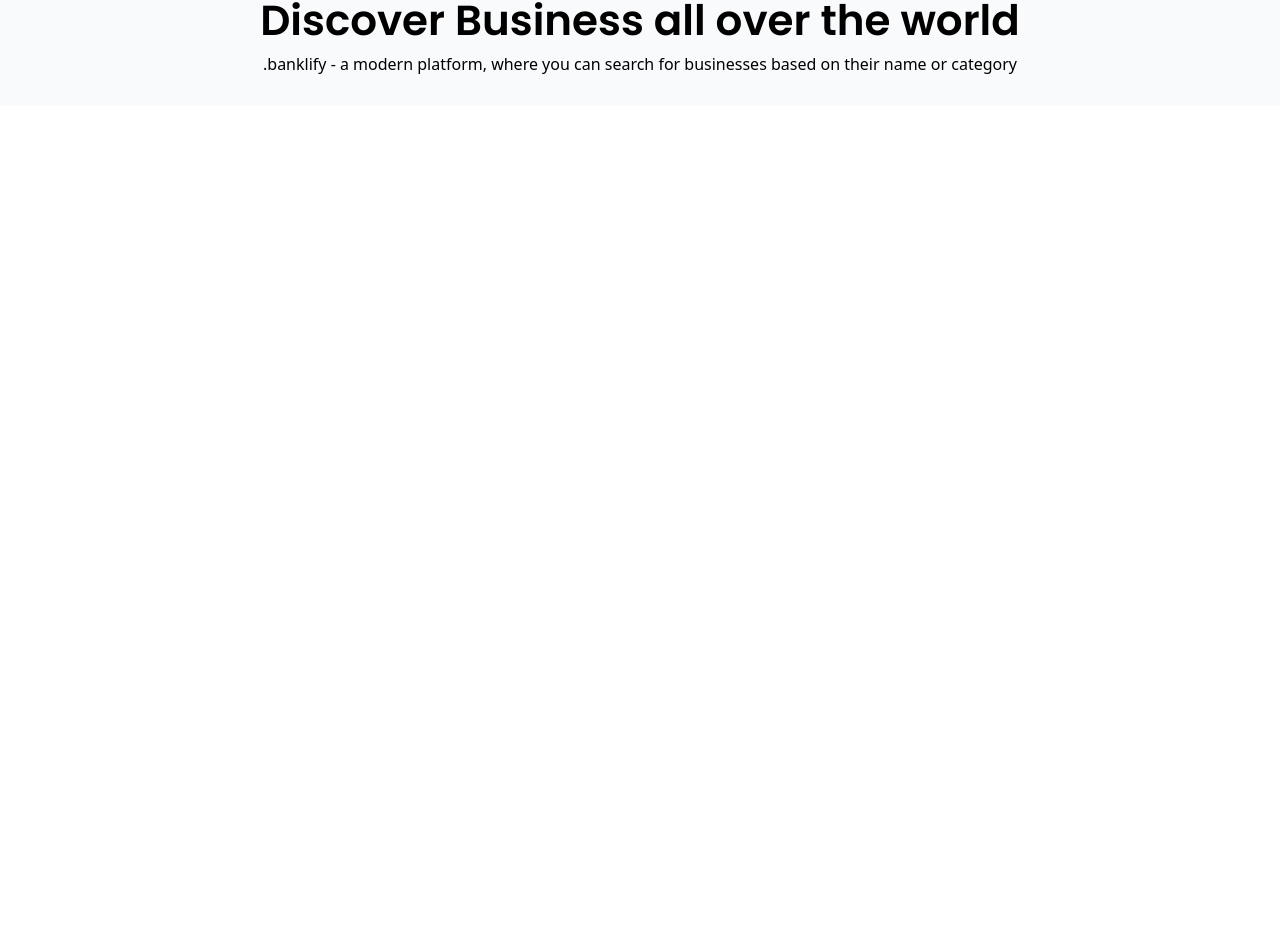
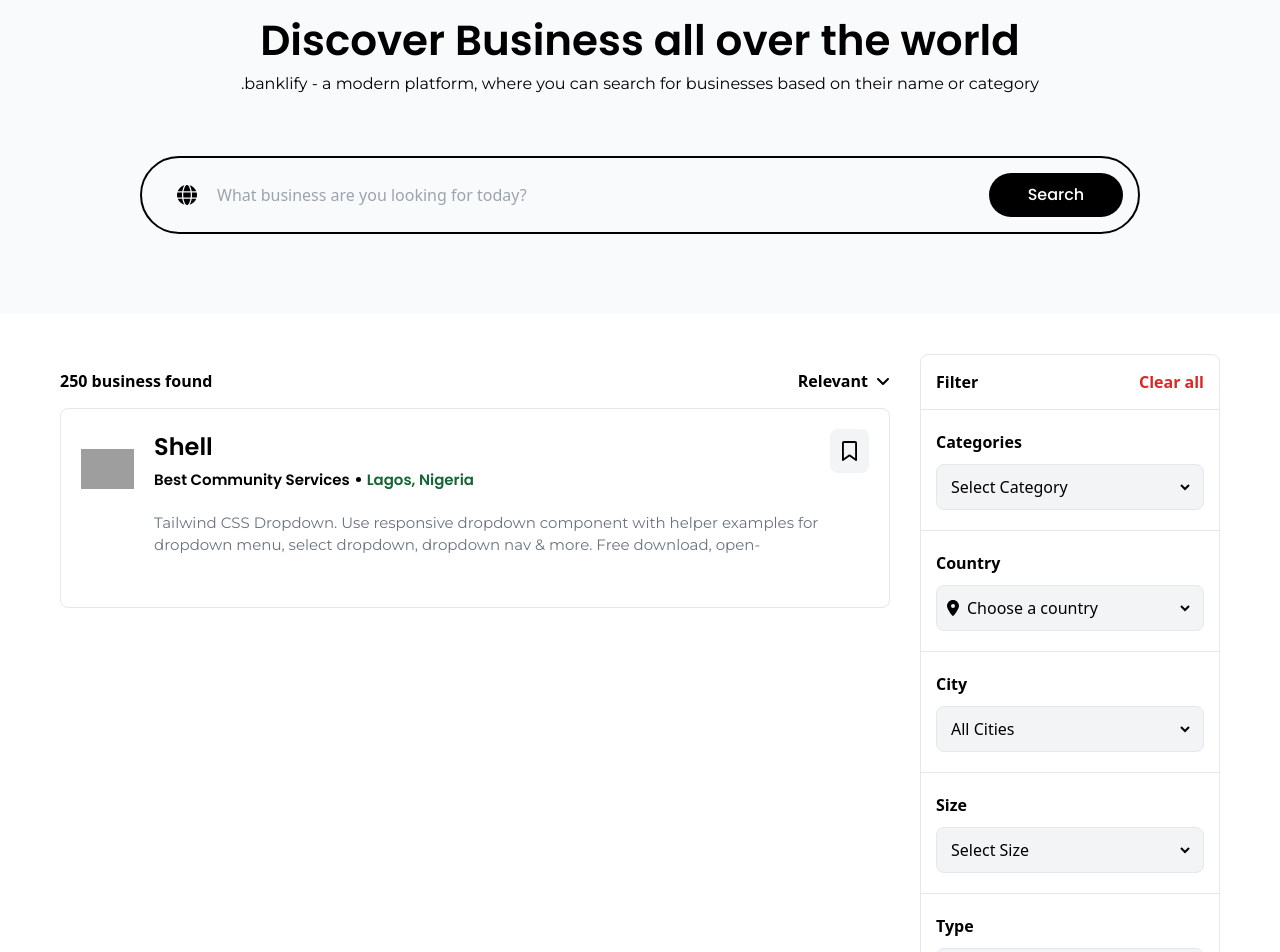
Before and after one commit to davidosaro/assessment-bankfetchapi, a React (Vite) app: page / in a window 1280 px wide. Shown: the part 169-1121 px from the top of the page. Before the commit the page ends 800 px from the top, so only its background shows below. Built offline with nearby package versions, Linux system fonts and the light colour scheme; grey boxes are pictures that could not be loaded.

Commit message:
added components

```diff
--- a/package.json
+++ b/package.json
@@ -10,6 +10,11 @@
     "preview": "vite preview"
   },
   "dependencies": {
+    "@fortawesome/fontawesome-svg-core": "^6.4.2",
+    "@fortawesome/free-brands-svg-icons": "^6.4.2",
+    "@fortawesome/free-regular-svg-icons": "^6.4.2",
+    "@fortawesome/free-solid-svg-icons": "^6.4.2",
+    "@fortawesome/react-fontawesome": "^0.2.0",
     "react": "^18.2.0",
     "react-dom": "^18.2.0",
     "react-router-dom": "^6.15.0"
--- /dev/null
+++ b/src/components/business/index.tsx
@@ -0,0 +1,121 @@
+import { faBookmark } from "@fortawesome/free-regular-svg-icons";
+import { faAngleDown, faCircle, faLocationDot } from "@fortawesome/free-solid-svg-icons";
+import { FontAwesomeIcon } from "@fortawesome/react-fontawesome";
+
+export default function Businesses() {
+  return (
+    <section className="px-[60px] py-[40px] flex gap-x-[30px]">
+      <div className="w-full">
+        <header className="flex justify-between font-bold py-[15px] ">
+          <div>250 business found</div>
+          <div>
+            Relevant
+            <FontAwesomeIcon icon={faAngleDown} className="ml-[8px]"/>
+          </div>
+        </header>
+        <div>
+          <div className="border-[1px] rounded-lg min-h-[200px] p-[20px] pl-0">
+            <div className="flex">
+              <div className="w-[100px] p-[20px]"><img src="https://99designs-blog.imgix.net/blog/wp-content/uploads/2022/05/Shell_logo.svg-e1659037248878.png?auto=format&q=60&fit=max&w=930" alt="Image" className="w-full"/></div>
+              <div className="w-full">
+                <div className="flex justify-between mb-[20px]">
+                  <div>
+                    <h1 className="font-semibold text-[24px] mb-[4px] font-header">Shell</h1>
+                    <div className="text-[15px] space-x-[6px] font-semibold font-header">
+                      <span className="font-semibold">Best Community Services</span>
+                      <span>
+                        <FontAwesomeIcon icon={faCircle} className="w-[5px]"/>
+                      </span>
+                      <span className="text-green-800">Lagos, Nigeria</span>
+                    </div>
+                  </div>
+                  <span className="bg-gray-100 px-[12px] py-[10px] h-fit rounded-lg cursor-pointer">
+                    <FontAwesomeIcon icon={faBookmark} size="lg"/>
+                  </span>
+                </div>
+                <div className="font-secondary text-gray-500 text-[15px]">
+                Tailwind CSS Dropdown. Use responsive dropdown component with helper examples for dropdown menu, select dropdown, dropdown nav & more. Free download, open-
+                </div>
+              </div>
+            </div>
+          </div>
+        </div>
+      </div>
+      <div className="max-w-[300px] w-full">
+        <div className="border-[1px] rounded-lg min-h-[200px]">
+          <div className="flex flex-wrap justify-between border-b-[1px] p-[15px] font-semibold">
+            <p>Filter</p>
+            <p className="text-red-600">Clear all</p>
+          </div>
+
+          <div className="border-b-[1px] px-[15px] py-[20px] ">
+            <p className="font-semibold mb-[10px]">Categories</p>
+            <div className="bg-gray-100 p-[10px] rounded-lg border-gray-200 border-[1px]">
+              <select id="countries" className="bg-transparent w-full font-medium">
+                <option selected>Select Category</option>
+                <option value="US">United States</option>
+                <option value="CA">Canada</option>
+                <option value="FR">France</option>
+                <option value="DE">Germany</option>
+              </select>
+            </div>
+          </div>
+
+          <div className="border-b-[1px] px-[15px] py-[20px] ">
+            <p className="font-semibold mb-[10px]">Country</p>
+            <div className="bg-gray-100 p-[10px] rounded-lg border-gray-200 border-[1px] flex gap-x-[4px] items-center">
+            <FontAwesomeIcon icon={faLocationDot} />
+              <select id="countries" className="bg-transparent w-full font-medium">
+                <option selected>Choose a country</option>
+                <option value="US">United States</option>
+                <option value="CA">Canada</option>
+                <option value="FR">France</option>
+                <option value="DE">Germany</option>
+              </select>
+            </div>
+          </div>
+
+          <div className="border-b-[1px] px-[15px] py-[20px] ">
+            <p className="font-semibold mb-[10px]">City</p>
+            <div className="bg-gray-100 p-[10px] rounded-lg border-gray-200 border-[1px]">
+              <select id="countries" className="bg-transparent w-full font-medium">
+                <option selected>All Cities</option>
+                <option value="US">United States</option>
+                <option value="CA">Canada</option>
+                <option value="FR">France</option>
+                <option value="DE">Germany</option>
+              </select>
+            </div>
+          </div>
+
+
+          <div className="border-b-[1px] px-[15px] py-[20px] ">
+            <p className="font-semibold mb-[10px]">Size</p>
+            <div className="bg-gray-100 p-[10px] rounded-lg border-gray-200 border-[1px]">
+              <select id="countries" className="bg-transparent w-full font-medium">
+                <option selected>Select Size</option>
+                <option value="US">United States</option>
+                <option value="CA">Canada</option>
+                <option value="FR">France</option>
+                <option value="DE">Germany</option>
+              </select>
+            </div>
+          </div>
+
+          <div className="border-b-[1px] px-[15px] py-[20px] ">
+            <p className="font-semibold mb-[10px]">Type</p>
+            <div className="bg-gray-100 p-[10px] rounded-lg border-gray-200 border-[1px]">
+              <select id="countries" className="bg-transparent w-full font-medium">
+                <option selected>Select Type</option>
+                <option value="US">United States</option>
+                <option value="CA">Canada</option>
+                <option value="FR">France</option>
+                <option value="DE">Germany</option>
+              </select>
+            </div>
+          </div>
+        </div>
+      </div>
+    </section>
+  )
+}
--- a/src/components/hero/index.tsx
+++ b/src/components/hero/index.tsx
@@ -1,11 +1,22 @@
+import { faGlobe } from "@fortawesome/free-solid-svg-icons";
+import { FontAwesomeIcon } from "@fortawesome/react-fontawesome";
+import Button from "../inputs/Button";
 
 export default function Hero() {
   return (
-    <section className="px-[60px] py-[30px] bg-gray-50 flex flex-col items-center justify-center">
+    <section className="px-[60px] pt-[50px] pb-[80px] bg-gray-50 flex flex-col items-center justify-center">
       <div className="text-[42px] font-header font-semibold pt-[20px]">
         Discover Business all over the world
       </div>
-      <p>.banklify - a modern platform, where you can search for businesses based on their name or category</p>
+      <p className="font-secondary mb-[60px]">.banklify - a modern platform, where you can search for businesses based on their name or category</p>
+      <div className="sticky top-0 w-full max-w-[1000px] border-[2px] border-black rounded-full p-[15px] flex items-center justify-between">
+        <div className="w-full px-[20px] flex gap-x-[20px] items-center bg-gray-50">
+          <FontAwesomeIcon icon={faGlobe} size="lg"/>
+          <input type="text" placeholder="What business are you looking for today?"
+          className="outline-none bg-transparent w-full" />
+        </div>
+        <Button text="Search" className="w-[150px]" />
+      </div>
     </section>
   )
 }
--- a/src/components/inputs/Button.tsx
+++ b/src/components/inputs/Button.tsx
@@ -2,10 +2,12 @@
 interface ButtonProps {
   text?: string,
   type?: string,
+  className?: string,
 }
-export default function Button({text}: ButtonProps) {
+export default function Button({text, className}: ButtonProps) {
+  const buttonCss = "bg-black text-white rounded-full px-[20px] py-[10px] font-header font-medium"
   return (
-    <button type="button" className="bg-black text-white rounded-full px-[20px] py-[10px] font-header font-medium">
+    <button type="button" className={`${buttonCss} ${className}`}>
       {text}
     </button>
   )
--- a/src/components/navbar/index.tsx
+++ b/src/components/navbar/index.tsx
@@ -1,18 +1,25 @@
+import { faArrowPointer } from "@fortawesome/free-solid-svg-icons";
+import { FontAwesomeIcon } from "@fortawesome/react-fontawesome";
 import Button from "../inputs/Button";
 
 export default function Navbar() {
   return (
     <section className="px-[60px] py-[30px] bg-gray-50 flex justify-between">
-      <header className="font-primary text-[32px] font-bold w-[200px]">
+      <header className="font-header text-gray-800 text-[32px] font-bold w-[200px]">
         Banklify
       </header>
       <div className="flex items-center gap-x-[50px]">
-        <span className="font-semibold font-header hover:border-b-2 border-black border-[2px] px-3 py-2 rounded-full">Services</span>
-        <span className="font-semibold font-header hover:border-b-2 border-black leading-none">Careers</span>
-        <span className="font-semibold font-header hover:border-b-2 border-black leading-none">About Us</span>
+        <span className="relative font-semibold font-header border-black border-[2px] px-3 py-2 rounded-full cursor-pointer">
+          Services
+          <div className="absolute -bottom-[10px] -right-[0px]">
+            <FontAwesomeIcon icon={faArrowPointer} size="lg"/>
+          </div>
+        </span>
+        <span className="font-semibold font-header cursor-pointer">Careers</span>
+        <span className="font-semibold font-header cursor-pointer">About Us</span>
       </div>
       <div className="flex items-center gap-x-[20px] w-[200px]">
-        <span className="font-semibold font-header">Login</span>
+        <span className="font-semibold font-header cursor-pointer">Login</span>
         <Button text="Sign up" />
       </div>
     </section>
--- a/src/pages/landing/index.tsx
+++ b/src/pages/landing/index.tsx
@@ -1,11 +1,13 @@
 import Navbar from '../../components/navbar';
 import Hero from '../../components/hero';
+import Businesses from '../../components/business';
 
 function App() {
   return (
     <>
       <Navbar />
       <Hero />
+      <Businesses />
     </>
   )
 }
```
Also changed, not shown: 1 other file (tests, documents, lock files or other folders).
